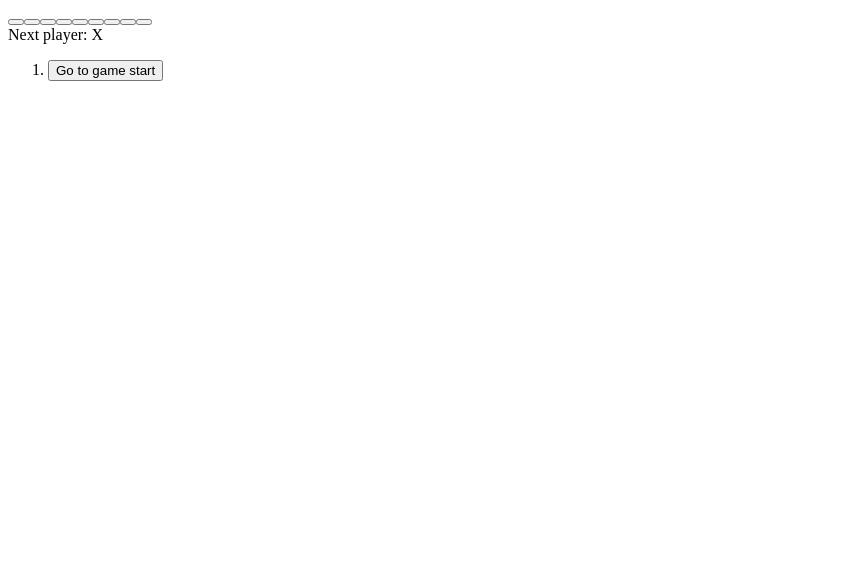
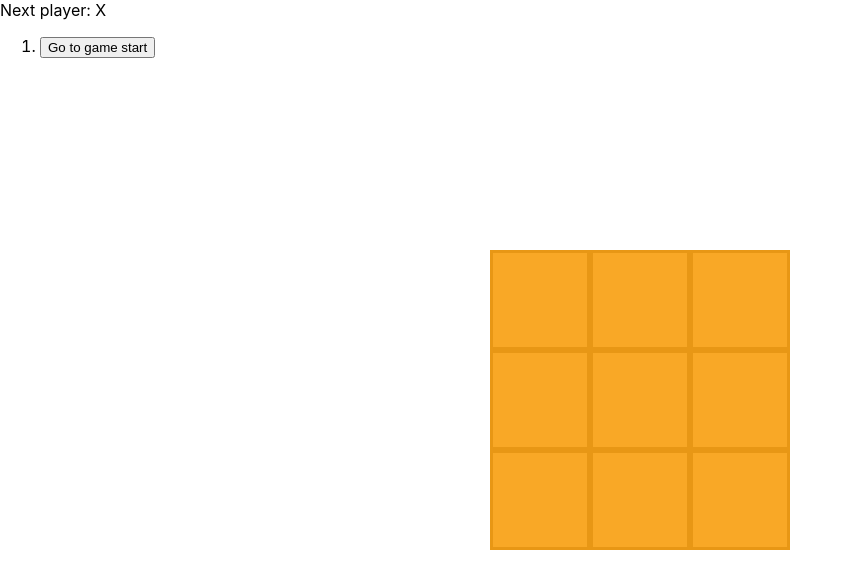
Before and after one commit to Sharqiewicz/typescript-react-tic-tac-toe, a React (Create React App) app: page / in a window 1280 px wide. Shown: the top 588 px of the page, without its empty margins (0-852 px from the left). Built offline with nearby package versions, Linux system fonts and the light colour scheme.

Commit message:
change board styles

```diff
--- a/src/components/Board.tsx
+++ b/src/components/Board.tsx
@@ -11,7 +11,7 @@ export const Board: FunctionComponent<Props> = ({squares, handleClick}) => {
 
 
     return (
-    <div className="game__board">
+    <div className="board__container">
         { squares.map( (square: string, index:number): React.ReactNode => <Square value={square} onClick={ () => handleClick(index)} key={index}/>)}
     </div>
     );
--- a/src/components/Square.tsx
+++ b/src/components/Square.tsx
@@ -8,7 +8,7 @@ interface SquareProps {
 export const Square: FunctionComponent<SquareProps> = ({value, onClick}) => {
 
       return (
-        <button className="square" onClick={onClick} >
+        <button className="square__container" onClick={onClick} >
           {value}
         </button>
       )
--- a/src/index.css
+++ b/src/index.css
@@ -11,3 +11,32 @@ code {
   font-family: source-code-pro, Menlo, Monaco, Consolas, 'Courier New',
     monospace;
 }
+
+.board__container{
+  display: flex;
+  flex-wrap: wrap;
+  width: 300px;
+  height: 300px;
+  position: absolute;
+  left: 50%;
+  top: 50%;
+  transform: translate(-50%, -50%);
+}
+.square__container{
+  width:100px;
+  height: 100px;
+  background-color: #f9a826;
+  border: 3px solid #e89715;
+  transition: 0.5s;
+  font-size: 32px;
+  font-weight: bold;
+}
+
+.square__container:hover{
+  cursor:pointer;
+  filter: brightness(0.9);
+}
+
+.square__container:focus{
+  outline: none;
+}
--- a/src/index.tsx
+++ b/src/index.tsx
@@ -1,5 +1,6 @@
 import React from 'react';
 import ReactDOM from 'react-dom';
 import Game from './components/Game.js';
+import './index.css'
 
 ReactDOM.render(<Game />, document.getElementById("root"));
```
